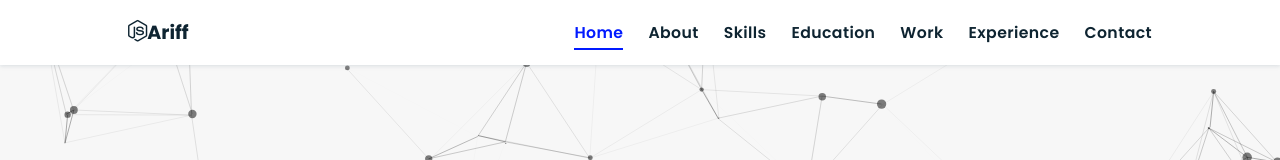
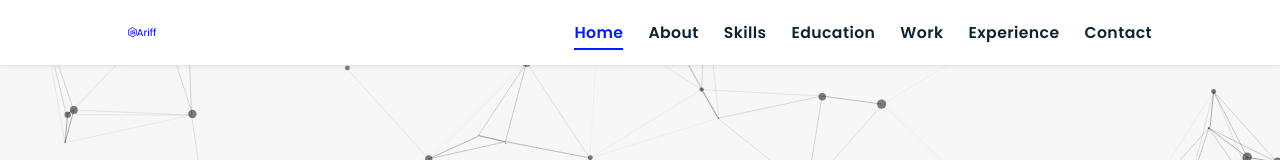
Before and after one commit to ariffsayyad/sayad-ariff, a plain HTML site: page index.html in a window 1280 px wide. Shown: the top 160 px of the page. Drawn offline with nearby package versions, Linux system fonts and the light colour scheme; animation ran at ten frames a second.

Commit message:
Update index.html

```diff
--- a/index.html
+++ b/index.html
@@ -23,7 +23,7 @@
 
 <!-- navbar starts -->
 <header>
-        <a href="assets/images/skills/as-high-resolution-logo.png" class="logo"><i class="fab fa-node-js"></i>Ariff</a>
+        <a href="assets/images/skills/as-high-resolution-logo.png" class="assets/images/skills/as-high-resolution-logo.png"><i class="fab fa-node-js"></i>Ariff</a>
 
         <div id="menu" class="fas fa-bars"></div>
         <nav class="navbar">
```
